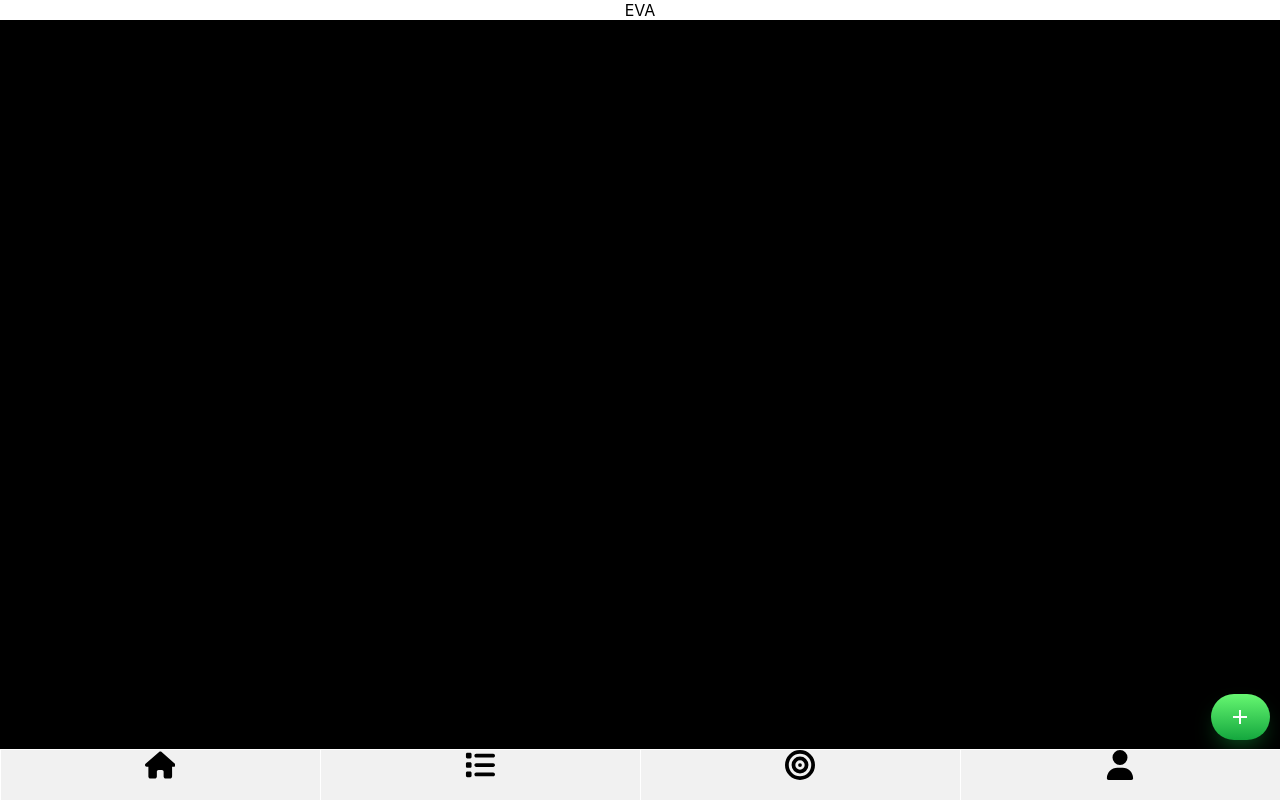
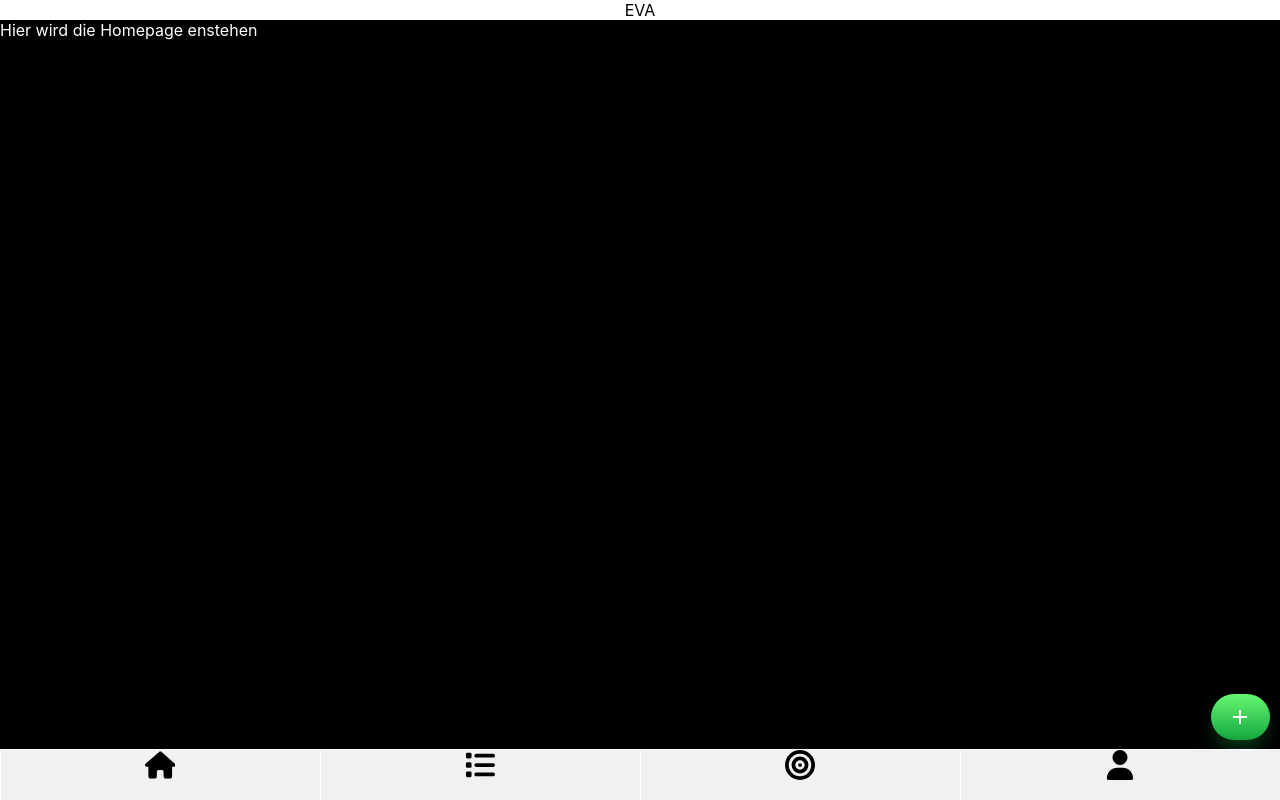
Before and after one commit to sck-david/eva_01, a React (Create React App) app in the folder eva_001/: page / in a window 1280 px wide. Built offline with nearby package versions, Linux system fonts and the light colour scheme; no server answers.

Commit message:
Small Changes

```diff
--- a/eva_001/src/App.js
+++ b/eva_001/src/App.js
@@ -21,16 +21,16 @@ export default class App extends Component {
                     <header>EVA</header>
                     <div id="container">
                         <div id="content-container">
-                            <div id="Home-Page" hidden="false">
+                            <div id="Home-Page">
                                 Hier wird die Homepage enstehen
                             </div>
-                            <div id="Leaderboard-Page" hidden="true">
+                            <div id="Leaderboard-Page" hidden>
                                 Hier ensteht das Leaderboard
                             </div>
-                            <div id="Goals-Page" hidden="true">
+                            <div id="Goals-Page" hidden>
                                 Hier ensteht die Goals-Page
                             </div>
-                            <div id="Profile-Pafe" hidden="true">
+                            <div id="Profile-Pafe" hidden>
                                 Hier wird das Profil stehen
                             </div>
                             <button class="cssbuttons-io-button" onClick="">
```
